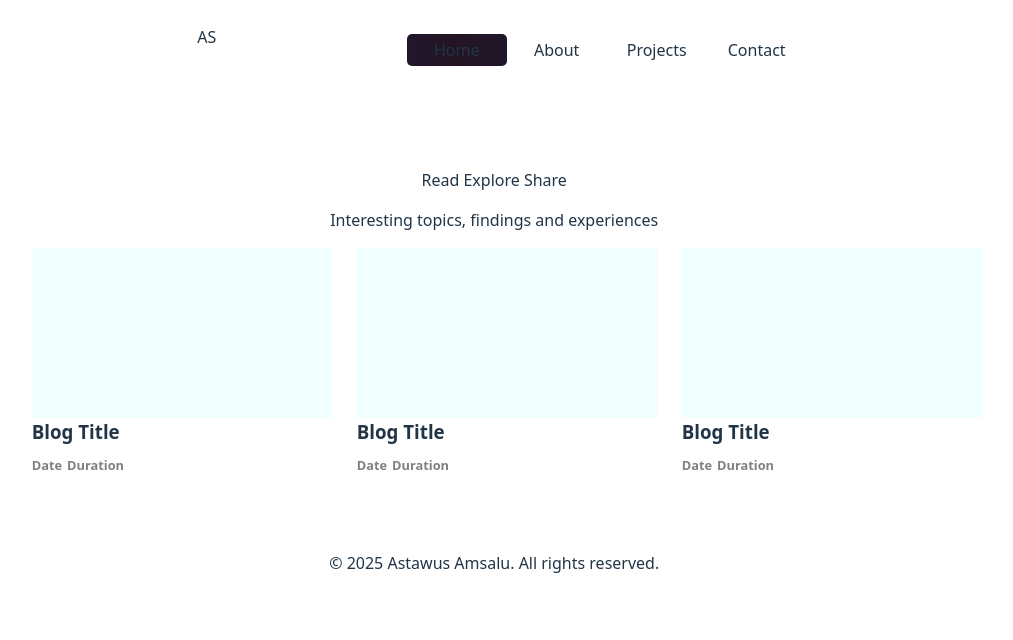
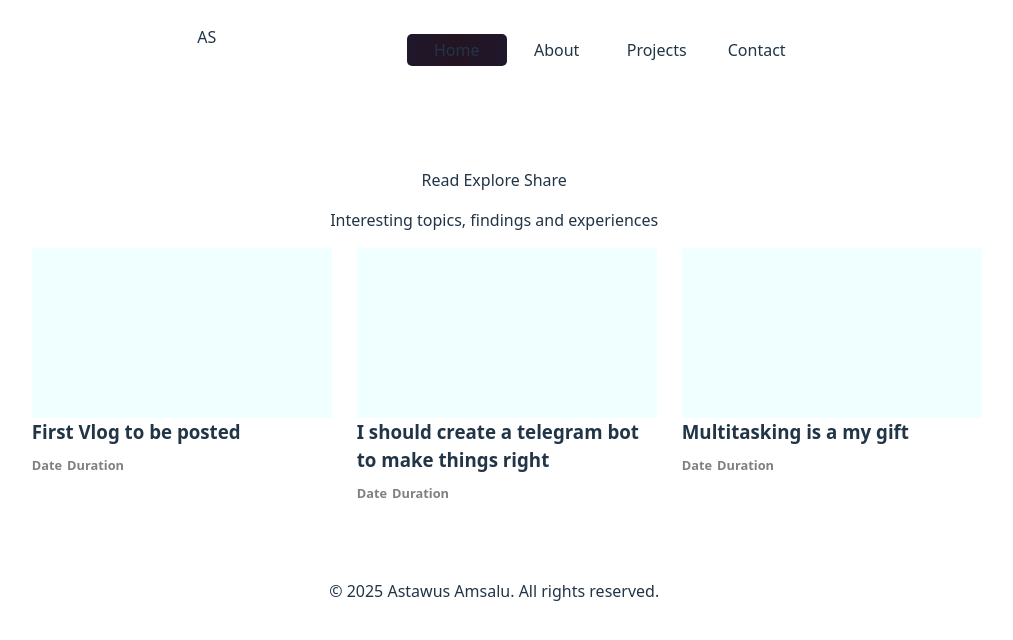
Before and after one commit to Zking4ever/Zking4ever, a React (Vite) app in the folder Portfolio(React)/: page /blog in a window 1280 px wide. Shown: the top 640 px of the page, without its empty margins (133-1146 px from the left). Built offline with nearby package versions, Linux system fonts and the light colour scheme.

Commit message:
Created the structure of blog site with blog identifcation and routing

```diff
--- a/Portfolio(React)/src/App.tsx
+++ b/Portfolio(React)/src/App.tsx
@@ -6,6 +6,7 @@ import Projects from './pages/Projects';
 import Contact from './pages/Contact';
 import Footer from './components/Footer';
 import Blog from './pages/Blog';
+import BlogContent from './pages/BlogContent';
 
 
 function App() {
@@ -19,6 +20,7 @@ function App() {
             <Route path='/projects' element={<Projects />} />
             <Route path='/contact' element={<Contact />} />
             <Route path='/blog' element={<Blog />} />
+            <Route path='/blog/:id' element={<BlogContent />} />
           </Routes>
         </Router>
         <Footer />
--- a/Portfolio(React)/src/components/UI/BlogCard/BlogCard.tsx
+++ b/Portfolio(React)/src/components/UI/BlogCard/BlogCard.tsx
@@ -1,18 +1,31 @@
+import { Link } from 'react-router-dom'
 import './BlogCard.css'
 
-export default function BlogCard() {
+export interface BlogDataType{
+  id:string,
+  title: string,
+  content: string,
+  // comment: []
+}
+export interface BlogDataProps{
+  BlogData: BlogDataType
+}
+
+export default function BlogCard({BlogData}:BlogDataProps) {
   return (
+    <Link to={`/blog/${(BlogData.id)}`}>
     <div className="blog-card">
       <div className="blog-image">
 
       </div>
       <div className="blog-decription">
-        <h3>Blog Title</h3>
+        <h3>{BlogData.title}</h3>
         <div className="blog-small">
             <span className="blog-date">Date</span>
             <span className="blog-date">Duration</span>
         </div>
       </div>
     </div>
+    </Link>
   )
 }
--- a/Portfolio(React)/src/pages/Blog.tsx
+++ b/Portfolio(React)/src/pages/Blog.tsx
@@ -1,19 +1,41 @@
 import Header from '../components/Header'
-import BlogCard from '../components/UI/BlogCard/BlogCard'
+import BlogCard, { type BlogDataType } from '../components/UI/BlogCard/BlogCard'
+
+export const BlogDatasSample:BlogDataType[] = [
+  {
+    'id':'first-vlog',
+    'title': "First Vlog to be posted",
+    'content': 'I am learning to type fast and build cool things from scratch',
+  },
+  {
+    'id':'telegram-bot',
+    'title':' I should create a telegram bot to make things right',
+    'content':"While learning creating telegram bot i got introduced to many programming languages"
+  },
+  {
+    'id':'life-lesson',
+    'title':'Multitasking is a my gift',
+    'content': `I've tried to focus on doing one thing at a time thinking it was making me distructed but actually it was a gift for me`
+  }
+]
 
 export default function Blog() {
+
+  const fetchBlogs = ()=>{
+      // read blogs and set to a use state the array and then map the blog card
+  }
+
   return (
-    <>
+     <>
         <Header />
         <div className="blog-page">
 
             <span className='blog-page'>Read Explore Share</span>
             <p>Interesting topics, findings and experiences</p>
             <div className="blog-cards-container">
-                <BlogCard />
-                <BlogCard />
-                <BlogCard />
-
+                {
+                  BlogDatasSample.map(blog=>(<BlogCard BlogData={blog} />))
+                }
             </div>
         </div>
     </>
--- /dev/null
+++ b/Portfolio(React)/src/pages/BlogContent.tsx
@@ -0,0 +1,33 @@
+import { useParams } from 'react-router-dom'
+import Header from '../components/Header'
+import BlogCard, { type BlogDataType } from '../components/UI/BlogCard/BlogCard'
+import { BlogDatasSample } from './Blog'
+import { useEffect, useState } from 'react';
+
+
+export default function BlogContent() {
+
+  const param = useParams();
+  const [currentBlog,setCurrentBlog] = useState<BlogDataType>({id:'',title:'',content:''});
+
+  const fetchTheContent =()=>{
+    // read and render the content
+  }
+  useEffect(()=>{
+    const id = param.id;
+    setCurrentBlog(BlogDatasSample.filter(b=>b.id==id)[0]);
+  },[])
+
+  return (
+    <>
+        <Header />
+        <div className="blog-page" style={{width:'100%'}}>
+            <div style={{textAlign:'left',marginLeft:80}}>
+              <h2>{currentBlog.title}</h2>
+                {currentBlog.content}
+
+            </div>
+        </div>
+    </>
+  )
+}
```
